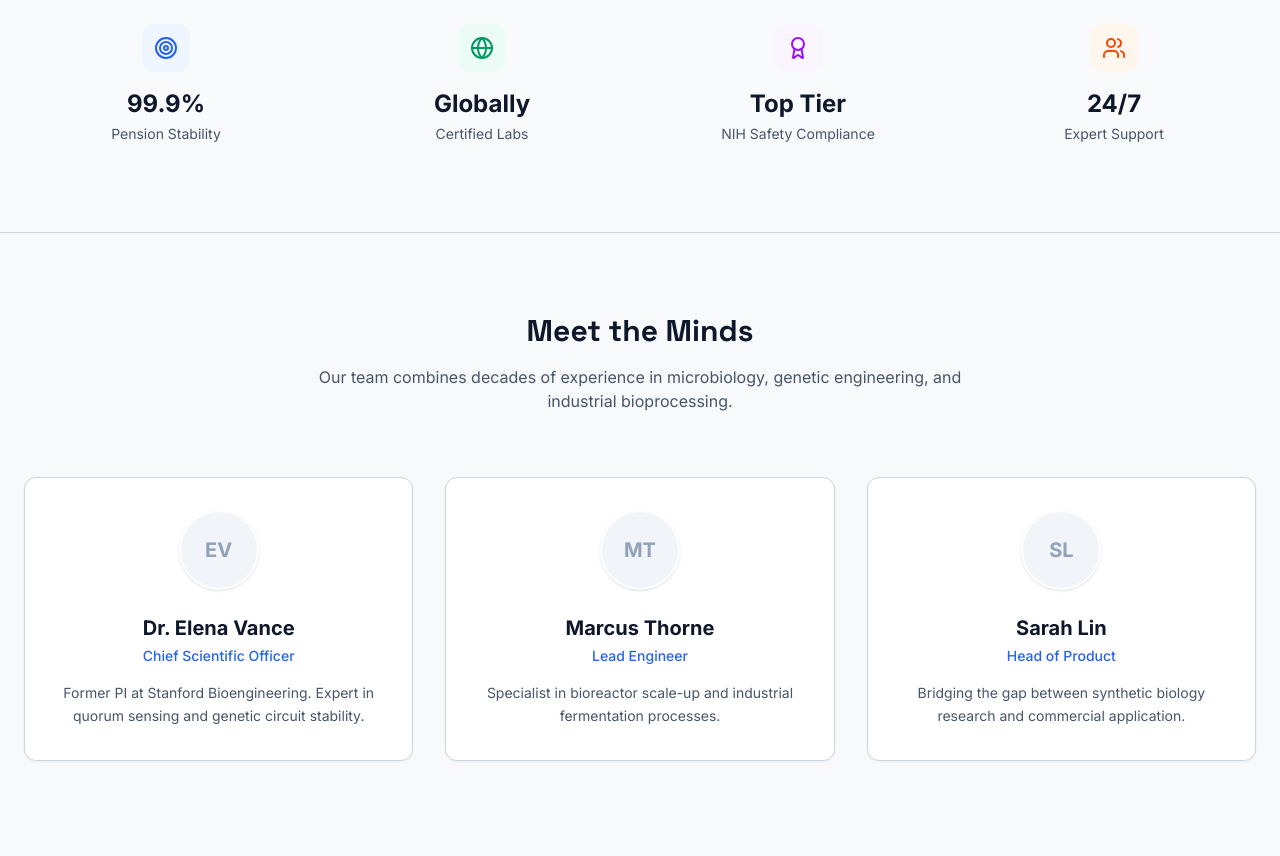
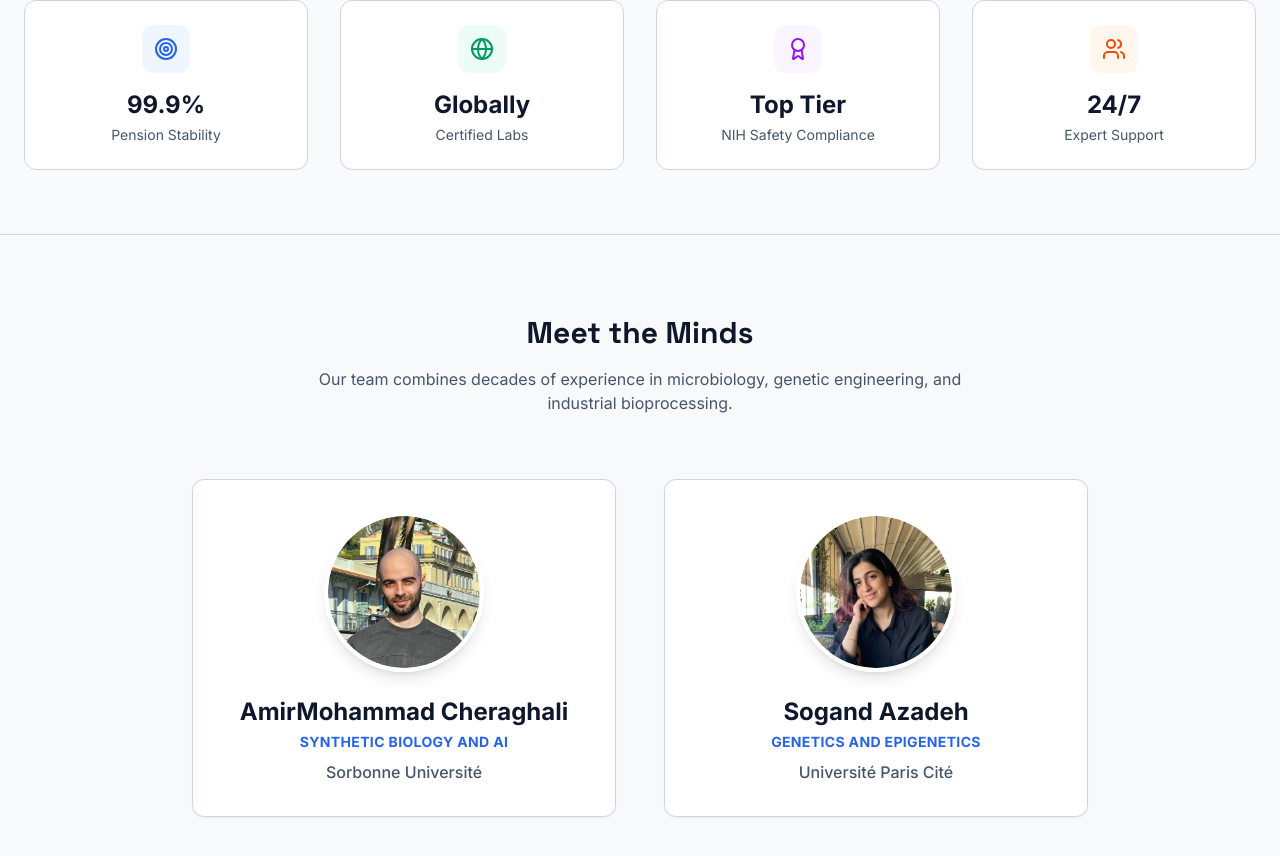
Before and after one commit to QuercusCode/Catcheaterweb, a Next.js app: page /about in a window 1280 px wide. Shown: the part 584-1440 px from the top of the page. Built offline with nearby package versions, Linux system fonts and the light colour scheme.

Commit message:
Update team section text

```diff
--- a/src/app/about/page.tsx
+++ b/src/app/about/page.tsx
@@ -4,22 +4,16 @@ import { Users, Target, Globe, Award } from 'lucide-react';
 
 const team = [
     {
-        name: "Dr. Elena Vance",
-        role: "Chief Scientific Officer",
-        bio: "Former PI at Stanford Bioengineering. Expert in quorum sensing and genetic circuit stability.",
-        initials: "EV"
+        name: "AmirMohammad Cheraghali",
+        role: "Synthetic Biology and AI",
+        bio: "Sorbonne Université",
+        image: "/Image-Amir.png"
     },
     {
-        name: "Marcus Thorne",
-        role: "Lead Engineer",
-        bio: "Specialist in bioreactor scale-up and industrial fermentation processes.",
-        initials: "MT"
-    },
-    {
-        name: "Sarah Lin",
-        role: "Head of Product",
-        bio: "Bridging the gap between synthetic biology research and commercial application.",
-        initials: "SL"
+        name: "Sogand Azadeh",
+        role: "Genetics and Epigenetics",
+        bio: "Université Paris Cité",
+        image: "/Image-Sogand.png"
     }
 ];
 
@@ -45,28 +39,28 @@ export default function About() {
             <section className="py-16 border-b border-border">
                 <div className="container px-6 mx-auto max-w-7xl">
                     <div className="grid grid-cols-2 lg:grid-cols-4 gap-8">
-                        <div className="text-center p-6">
+                        <div className="text-center p-6 bg-surface rounded-xl border border-border">
                             <div className="w-12 h-12 bg-blue-50 text-primary rounded-xl flex items-center justify-center mx-auto mb-4">
                                 <Target size={24} />
                             </div>
                             <h3 className="text-2xl font-bold text-foreground mb-1">99.9%</h3>
                             <p className="text-sm text-muted-foreground">Pension Stability</p>
                         </div>
-                        <div className="text-center p-6">
+                        <div className="text-center p-6 bg-surface rounded-xl border border-border">
                             <div className="w-12 h-12 bg-emerald-50 text-emerald-600 rounded-xl flex items-center justify-center mx-auto mb-4">
                                 <Globe size={24} />
                             </div>
                             <h3 className="text-2xl font-bold text-foreground mb-1">Globally</h3>
                             <p className="text-sm text-muted-foreground">Certified Labs</p>
                         </div>
-                        <div className="text-center p-6">
+                        <div className="text-center p-6 bg-surface rounded-xl border border-border">
                             <div className="w-12 h-12 bg-purple-50 text-purple-600 rounded-xl flex items-center justify-center mx-auto mb-4">
                                 <Award size={24} />
                             </div>
                             <h3 className="text-2xl font-bold text-foreground mb-1">Top Tier</h3>
                             <p className="text-sm text-muted-foreground">NIH Safety Compliance</p>
                         </div>
-                        <div className="text-center p-6">
+                        <div className="text-center p-6 bg-surface rounded-xl border border-border">
                             <div className="w-12 h-12 bg-orange-50 text-orange-600 rounded-xl flex items-center justify-center mx-auto mb-4">
                                 <Users size={24} />
                             </div>
@@ -87,15 +81,19 @@ export default function About() {
                         </p>
                     </div>
 
-                    <div className="grid grid-cols-1 md:grid-cols-3 gap-8">
+                    <div className="grid grid-cols-1 md:grid-cols-2 gap-12 max-w-4xl mx-auto">
                         {team.map((member, i) => (
                             <div key={i} className="card bg-white p-8 rounded-2xl border border-border shadow-sm text-center hover:shadow-md transition-all">
-                                <div className="w-20 h-20 bg-slate-100 rounded-full flex items-center justify-center text-xl font-bold text-slate-400 mx-auto mb-6 border-2 border-white shadow-sm">
-                                    {member.initials}
+                                <div className="w-40 h-40 mx-auto mb-6 rounded-full overflow-hidden border-4 border-white shadow-lg">
+                                    <img
+                                        src={member.image}
+                                        alt={member.name}
+                                        className="w-full h-full object-cover"
+                                    />
                                 </div>
-                                <h3 className="text-xl font-bold text-foreground mb-1">{member.name}</h3>
-                                <p className="text-sm font-medium text-primary mb-4">{member.role}</p>
-                                <p className="text-sm text-muted-foreground leading-relaxed">
+                                <h3 className="text-2xl font-bold text-foreground mb-1">{member.name}</h3>
+                                <p className="text-sm font-bold text-primary mb-2 uppercase tracking-wide">{member.role}</p>
+                                <p className="text-md text-muted-foreground font-medium">
                                     {member.bio}
                                 </p>
                             </div>
```
Also changed, not shown: public/Image-Amir.png (added), public/Image-Sogand.png (added).
